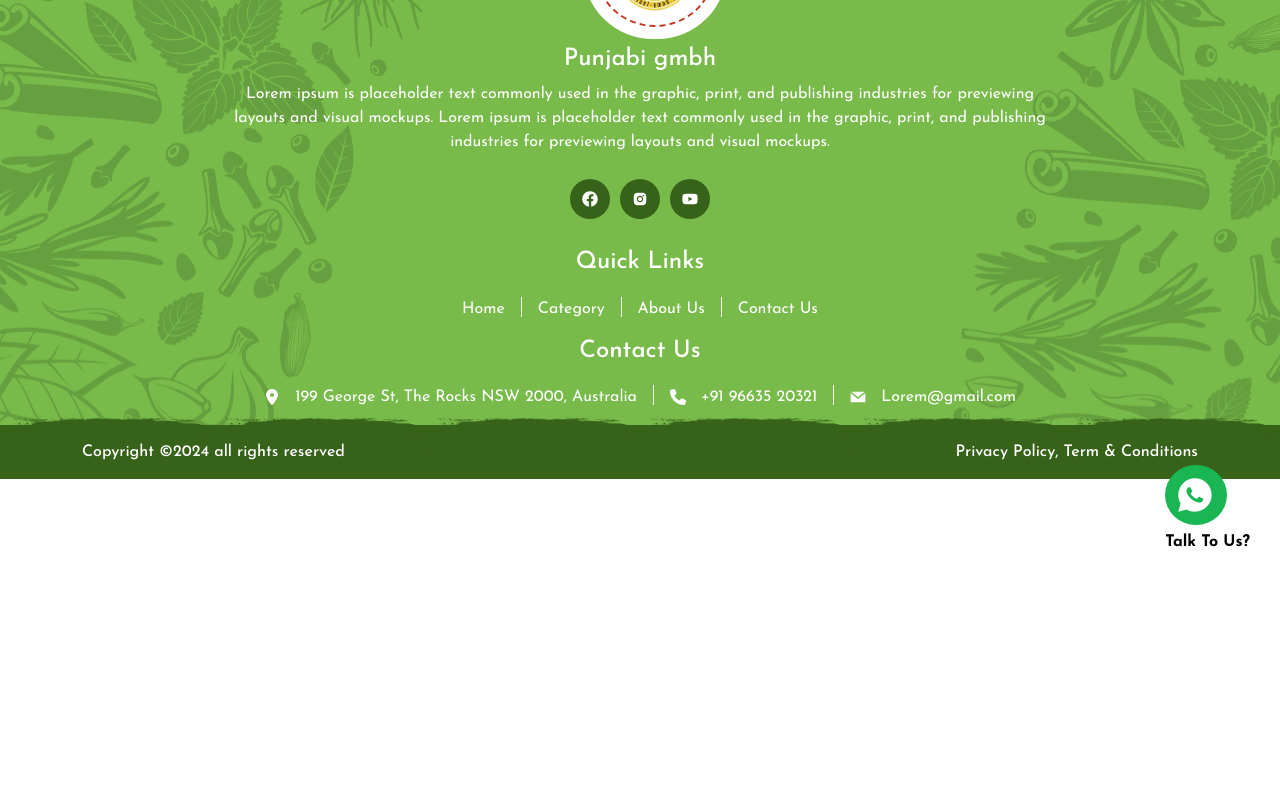
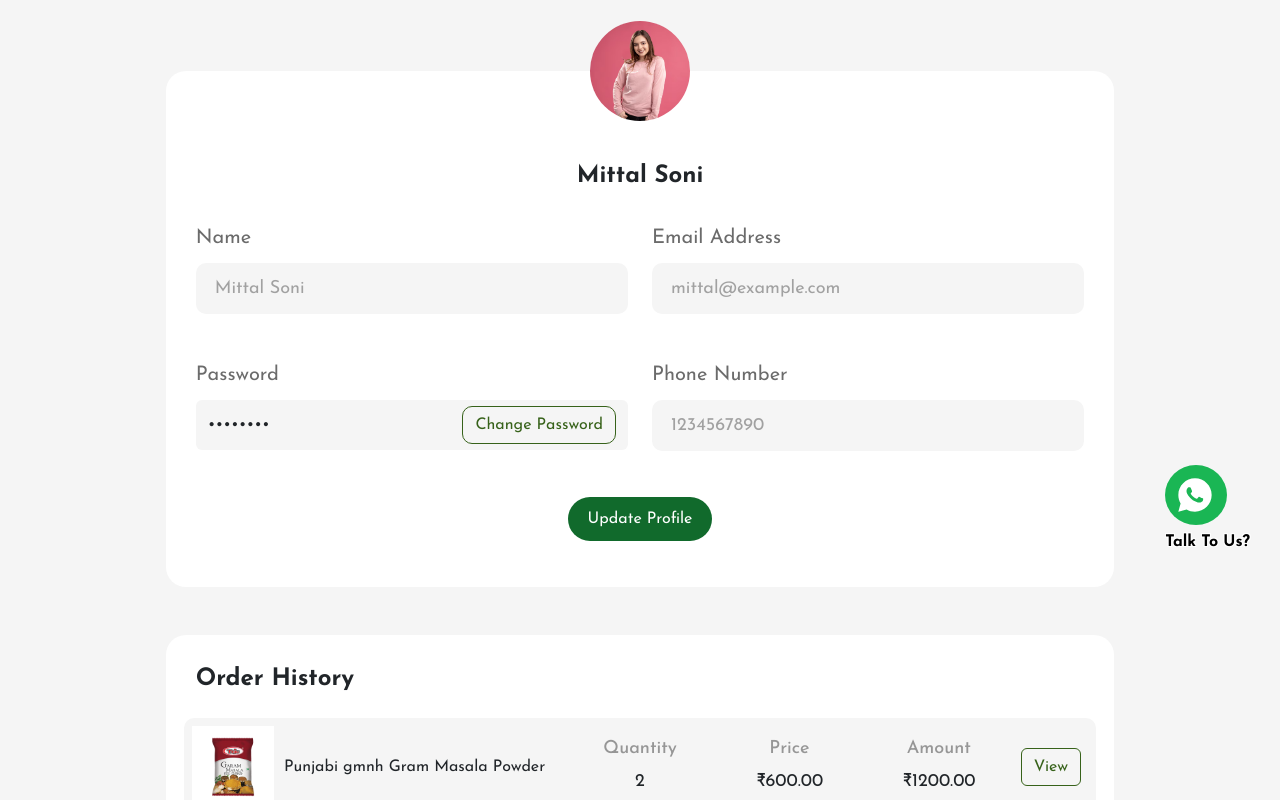
Before and after one commit to RanjeetCodingBrakets/pftOnline, a React (Create React App) app: page /profile in a window 1280 px wide. Shown: the part 200-1000 px from the top of the page. Before the commit the page ends 800 px from the top, so only its background shows below. Built offline with nearby package versions, Linux system fonts and the light colour scheme; a web font is replaced by a local one.

Commit message:
added profile page

```diff
--- a/src/App.js
+++ b/src/App.js
@@ -8,6 +8,7 @@ import Footer from "./components/commonComponent/Footer";
 import TopHeader from "./components/commonComponent/topHeader";
 import ProdctDetails from "./components/prductDetails/productDetails";
 import ProductListing from "./components/productList/productListing";
+import Profile from "./components/profile/profile";
 
 function App() {
   return (
@@ -20,6 +21,7 @@ function App() {
           <Route exact path="/about-us" element={<AboutUs/>} />
           <Route exact path="/product-Listing" element={<ProductListing/>}/>
           <Route exact path="/product-details" element={<ProdctDetails/>}/>
+          <Route exact path="/profile" element={<Profile/>}/>
         </Routes>
       </div>
       <Footer />
--- /dev/null
+++ b/src/components/profile/orderHistory.js
@@ -0,0 +1,50 @@
+import React from 'react';
+import images from '../../constants/images';
+import './profile.css';
+
+const OrderHistory = () => {
+  const orders = [
+    { id: 1, productName: 'Punjabi gmnh Gram Masala Powder', quantity: 2, price: 600 },
+    { id: 2, productName: 'Punjabi gmnh Gram Masala Powder', quantity: 3, price: 600 },
+    { id: 3, productName: 'Punjabi gmnh Gram Masala Powder', quantity: 1, price: 600 }
+  ];
+
+  return (
+    <div className="container my-5">
+      <div className='history-box'>
+        <div className="row mb-3">
+          <div className="col">
+            <h3>Order History</h3>
+          </div>
+        </div>
+        {orders.map((order) => (
+          <div key={order.id} className="row align-items-center mb-3 p-2 order-row">
+            <div className="col-md-8 col-lg-5 col-12 d-flex align-items-center p-0">
+              <div className='history-img'>
+                <img src={images.teju} alt="Product" className="me-3 w-100" />
+              </div>
+              <span>{order.productName}</span>
+            </div>
+            <div className="col-md-4 col-lg-2 col-4 text-center order-value">
+              <h5>Quantity</h5>
+              <span>{order.quantity}</span>
+            </div>
+            <div className="col-md-4 col-lg-2 col-4 text-center order-value">
+              <h5>Price</h5>
+              <span>₹{order.price.toFixed(2)}</span>
+            </div>
+            <div className="col-md-4 col-lg-2 col-4  text-center order-value">
+              <h5>Amount</h5>
+              <span>₹{(order.price * order.quantity).toFixed(2)}</span>
+            </div>
+            <div className="col-md-4 col-lg-1 col-12 text-center p-0">
+              <button className="btn view-order">View</button>
+            </div>
+          </div>
+        ))}
+      </div>
+    </div>
+  );
+};
+
+export default OrderHistory;
--- a/src/components/profile/profile.css
+++ b/src/components/profile/profile.css
@@ -0,0 +1,165 @@
+.profile-page{
+    background: #F5F5F5;
+    padding-top: 100px;
+    padding-bottom: 100px;
+
+}
+
+.profile-box{
+    border-radius: 20px;
+    width: 85%;
+    margin: auto;
+    background-color: #fff;
+    padding: 0px 30px 30px;
+}
+.profile-header {
+
+    margin-bottom: 2rem;
+  }
+
+  .profile-header h3{
+    padding-top: 25px;
+  }
+
+  .profile-image {
+    width: 100px;
+    height: 100px;
+    object-fit: cover;
+    margin-top: -50px;
+  }
+  .profile-label{
+    color: #6B6B6B;
+    font-size: 20px;
+    margin-bottom: 10px;
+
+  }
+
+  .input-feed{
+    background: #F5F5F5;
+    border-radius: 10px;
+    color: #A1A1A1;
+    font-size: 18px;
+    border: none;
+    margin-bottom: 30px;
+    padding: 12px 19px;
+  }
+
+  .input-feed:focus{
+    border: 1px solid #A1A1A1;
+    box-shadow: none;
+  }
+
+  .pass-feed{
+    background: #F5F5F5;
+    border:none;
+  }
+
+  .pass-feed:focus{
+    border: 1px solid #A1A1A1;
+    box-shadow: none;
+  }
+
+  .change-pass{
+    background: #F5F5F5;
+    border-radius: 10px;
+    border-right: none
+  }
+
+  .change-pass span{
+    background: #F5F5F5;
+    border: none;
+  }
+
+  .password-btn{
+    border: 1px solid #37621A;
+    border-radius: 10px;
+    color: #37621A;
+    font-size: 16px;
+  }
+
+  .password-btn:hover{
+    background-color: #37621A;
+    color: #fff;
+  }
+
+
+
+.history-box{
+    border-radius: 20px;
+    width: 85%;
+    margin: auto;
+    background-color: #fff;
+    padding: 30px;
+}
+.history-img{
+    background: #fff;
+    width: 22%;
+    margin-right: 10px;
+}
+
+  .order-row {
+    background: #F5F5F5;
+    border-radius: 10px;
+  }
+
+  .order-value h5{
+color:#969696;
+font-size: 18px;
+  }
+
+.order-value span{
+    font-size: 18px;
+}
+
+.view-order{
+    border: 1px solid #37621A;
+    color: #37621A;
+
+}
+
+.view-order:hover{
+    background-color: #37621A;
+    color: #fff;
+}
+
+@media (min-width: 320px) and (max-width: 767px){
+
+    .profile-box{
+        width: 90%;
+        padding: 0px 8px;
+    }
+
+    .history-box{
+        width: 90%;
+        padding: 20px;
+    }
+
+    .order-value{
+        margin-top: 10px;
+    }
+    .view-order{
+        margin-top: 10px;
+    }
+
+}
+
+@media (min-width: 992px) and (max-width: 1087px){
+
+
+    .profile-box{
+        width: 100%;
+        padding: 0px 8px;
+    }
+
+    .history-box{
+        width: 100%;
+        padding: 20px;
+    }
+
+    .order-value{
+        margin-top: 10px;
+    }
+    .view-order{
+        margin-top: 10px;
+    }
+}
--- a/src/components/profile/profile.js
+++ b/src/components/profile/profile.js
@@ -1,11 +1,149 @@
-import React from 'react'
+import React, { useState } from "react";
+import "./profile.css";
+import images from "../../constants/images";
+import OrderHistory from "./orderHistory";
 
-const profile = () => {
+const Profile = () => {
+  const [profile, setProfile] = useState({
+    name: "Mittal Soni",
+    email: "mittal@example.com",
+    password: "89568995",
+    phone: "1234567890",
+  });
+
+  const [isEditing, setIsEditing] = useState(false);
+  const [isChangingPassword, setIsChangingPassword] = useState(false);
+
+  const handleEdit = () => {
+    setIsEditing(true);
+  };
+
+  const handleSave = () => {
+    setIsEditing(false);
+  };
+
+  const handlePasswordChange = () => {
+    setIsChangingPassword(!isChangingPassword);
+  };
+
+  const handleInputChange = (e) => {
+    const { name, value } = e.target;
+    setProfile((prevProfile) => ({
+      ...prevProfile,
+      [name]: value,
+    }));
+  };
+
   return (
-    <div>
+    <div className="profile-page">
+      <div className="container">
+        <div className="profile-box">
+          <div className="row">
+            <div className="col-12">
+              <div className="profile-header text-center justify-content-center">
+                <img
+                  src={images.profilepic}
+                  alt="Profile"
+                  className="profile-image rounded-circle"
+                />
+                <h3 className="mt-3">{profile.name}</h3>
+              </div>
+              <div className="profile-form mt-4">
+                <form>
+                  <div className="row mb-3">
+                    <div className="col-12 col-md-6">
+                      <label className="profile-label">Name</label>
+                      <input
+                        type="text"
+                        className="form-control input-feed"
+                        name="name"
+                        value={profile.name}
+                        onChange={handleInputChange}
+                        readOnly={!isEditing}
+                        placeholder="Enter Name"
+                      />
+                    </div>
+                    <div className="col-12 col-md-6">
+                      <label className="profile-label">Email Address</label>
+                      <input
+                        type="email"
+                        className="form-control input-feed"
+                        name="email"
+                        value={profile.email}
+                        onChange={handleInputChange}
+                        readOnly={!isEditing}
+                        placeholder="Enter Your Email Address"
+                      />
+                    </div>
+                  </div>
+                  <div className="row mb-3">
+                    <div className="col-12 col-md-6">
+                      <label className="profile-label">Password</label>
 
+                      <div class="input-group mb-3 change-pass">
+                        <input
+                          type="password"
+                          class="form-control pass-feed "
+                          name="password"
+                          value={profile.password}
+                          onChange={handleInputChange}
+                          readOnly={!isChangingPassword}
+                          placeholder="Enter Your Password"
+
+                          aria-label="Recipient's username"
+                          aria-describedby="basic-addon2"
+                        />
+                        <span class="input-group-text" id="basic-addon2">
+                        <button type="button" className="btn password-btn" onClick={handlePasswordChange}>
+                          {isChangingPassword ? "Save Password" : "Change Password"}
+                        </button>
+                        </span>
+                      </div>
+
+                    </div>
+                    <div className="col-12 col-md-6">
+                      <label className="profile-label">Phone Number</label>
+                      <input
+                        type="text"
+                        className="form-control input-feed"
+                        name="phone"
+                        value={profile.phone}
+                        onChange={handleInputChange}
+                        readOnly={!isEditing}
+                        placeholder="Enter Your Phone Number"
+                      />
+                    </div>
+                  </div>
+                  <div className="row mb-3">
+                    <div className="col text-center justify-content-center">
+                      {isEditing ? (
+                        <button
+                          type="button"
+                          className="custom-btn"
+                          onClick={handleSave}
+                        >
+                          Save Profile
+                        </button>
+                      ) : (
+                        <button
+                          type="button"
+                          className="custom-btn"
+                          onClick={handleEdit}
+                        >
+                          Update Profile
+                        </button>
+                      )}
+                    </div>
+                  </div>
+                </form>
+              </div>
+            </div>
+          </div>
+        </div>
+      </div>
+      <OrderHistory />
     </div>
-  )
-}
+  );
+};
 
-export default profile
+export default Profile;
--- a/src/constants/images.js
+++ b/src/constants/images.js
@@ -57,6 +57,7 @@ import group1 from '../assets/Group1.png';
 import member from '../assets/member.png';
 import frame9 from '../assets/background/Frame9.png';
 import map from '../assets/map.png';
+import profilepic from '../assets/profilepic.png';
 
 const images = {
   logo,
@@ -118,6 +119,7 @@ const images = {
   member,
   frame9,
   map,
+  profilepic,
 
 };
 
```
Also changed, not shown: src/assets/profilepic.png (added).
